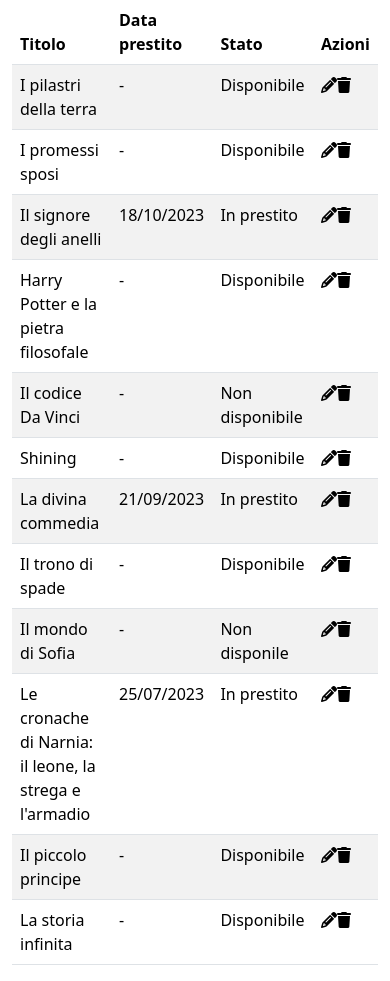
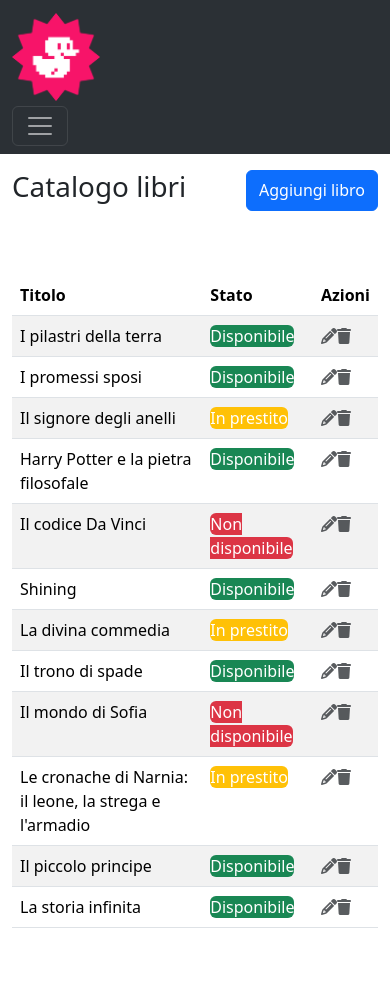
Before and after one commit to veronicamagnanimi/html-css-bootstrap-dashboard, a plain HTML site: page index.html in a window 390 px wide. Drawn offline with nearby package versions, Linux system fonts and the light colour scheme.

Commit message:
structure + responsive completed

```diff
--- a/index.html
+++ b/index.html
@@ -19,20 +19,64 @@
     />
   </head>
   <body>
-    <!-- NAVBAR -->
-    <!-- FINE NAVBAR  -->
+    <header>
+      <nav
+        class="navbar navbar-expand-lg bg-body-tertiary"
+        data-bs-theme="dark"
+      >
+        <div class="container-fluid">
+          <a class="navbar-brand w-auto d-flex" href="#"
+            ><img src="./img/duck.png" class="w-25" alt=""
+          /></a>
+          <button
+            class="navbar-toggler"
+            type="button"
+            data-bs-toggle="collapse"
+            data-bs-target="#navbarSupportedContent"
+            aria-controls="navbarSupportedContent"
+            aria-expanded="false"
+            aria-label="Toggle navigation"
+          >
+            <span class="navbar-toggler-icon"></span>
+          </button>
+          <div class="collapse navbar-collapse" id="navbarSupportedContent">
+            <ul class="navbar-nav md-2 md-lg-0">
+              <li class="nav-item">
+                <a class="nav-link active" aria-current="page" href="#"
+                  >Catalogo Libri</a
+                >
+              </li>
+              <li class="nav-item">
+                <a class="nav-link" href="#">Anagrafica Utenti</a>
+              </li>
+              <li class="nav-item">
+                <a class="nav-link" href="#">Storico Prestiti</a>
+              </li>
+              <li class="nav-item">
+                <a class="nav-link" href="#">Help</a>
+              </li>
+            </ul>
+          </div>
+        </div>
+      </nav>
+    </header>
 
     <div class="container">
       <!-- PRIMA SEZIONE  -->
-      <section class="libri"></section>
+      <section class="libri">
+       <div class="d-flex justify-content-between py-3">
+         <h1>Catalogo libri</h1>
+        <button type="button" class="btn btn-primary">Aggiungi libro</button>
+      </div>
+      </section>
       <!-- FINE PRIMA SEZIONE  -->
 
       <!-- TABELLA  -->
-      <table class="table table-striped">
+      <table class="table table-striped my-5">
         <thead>
           <tr>
             <th scope="col">Titolo</th>
-            <th scope="col">Data prestito</th>
+            <th scope="col" class="d-none d-md-inline-block">Data prestito</th>
             <th scope="col">Stato</th>
             <th scope="col">Azioni</th>
           </tr>
@@ -40,79 +84,139 @@
         <tbody>
           <tr>
             <th scope="row" class="fw-normal">I pilastri della terra</th>
-            <td>-</td>
-            <td>Disponibile</td>
-            <td><i class="fa-solid fa-pencil"></i><i class="fa-solid fa-trash"></i></td>
+            <td class="d-none d-md-block">-</td>
+            <td>
+              <span class="bg-success rounded text-white">Disponibile</span>
+            </td>
+            <td class="text-body-secondary">
+              <i class="fa-solid fa-pencil"></i
+              ><i class="fa-solid fa-trash"></i>
+            </td>
           </tr>
           <tr>
             <th scope="row" class="fw-normal">I promessi sposi</th>
-            <td>-</td>
-            <td>Disponibile</td>
-            <td><i class="fa-solid fa-pencil"></i><i class="fa-solid fa-trash"></i></td>
+            <td class="d-none d-md-block">-</td>
+            <td>
+              <span class="bg-success rounded text-white">Disponibile</span>
+            </td>
+            <td class="text-body-secondary">
+              <i class="fa-solid fa-pencil"></i
+              ><i class="fa-solid fa-trash"></i>
+            </td>
           </tr>
           <tr>
             <th scope="row" class="fw-normal">Il signore degli anelli</th>
-            <td>18/10/2023</td>
-            <td>In prestito</td>
-            <td><i class="fa-solid fa-pencil"></i><i class="fa-solid fa-trash"></i></td>
+            <td class="d-none d-md-block">18/10/2023</td>
+            <td>
+              <span class="bg-warning rounded text-white">In prestito</span>
+            </td>
+            <td class="text-body-secondary">
+              <i class="fa-solid fa-pencil"></i
+              ><i class="fa-solid fa-trash"></i>
+            </td>
           </tr>
           <tr>
             <th scope="row" class="fw-normal">
               Harry Potter e la pietra filosofale
             </th>
-            <td>-</td>
-            <td>Disponibile</td>
-            <td><i class="fa-solid fa-pencil"></i><i class="fa-solid fa-trash"></i></td>
+            <td class="d-none d-md-block">-</td>
+            <td>
+              <span class="bg-success rounded text-white">Disponibile</span>
+            </td>
+            <td class="text-body-secondary">
+              <i class="fa-solid fa-pencil"></i
+              ><i class="fa-solid fa-trash"></i>
+            </td>
           </tr>
           <tr>
             <th scope="row" class="fw-normal">Il codice Da Vinci</th>
-            <td>-</td>
-            <td>Non disponibile</td>
-            <td><i class="fa-solid fa-pencil"></i><i class="fa-solid fa-trash"></i></td>
+            <td class="d-none d-md-block">-</td>
+            <td>
+              <span class="bg-danger rounded text-white">Non disponibile</span>
+            </td>
+            <td class="text-body-secondary">
+              <i class="fa-solid fa-pencil"></i
+              ><i class="fa-solid fa-trash"></i>
+            </td>
           </tr>
           <tr>
             <th scope="row" class="fw-normal">Shining</th>
-            <td>-</td>
-            <td>Disponibile</td>
-            <td><i class="fa-solid fa-pencil"></i><i class="fa-solid fa-trash"></i></td>
+            <td class="d-none d-md-block">-</td>
+            <td>
+              <span class="bg-success rounded text-white">Disponibile</span>
+            </td>
+            <td class="text-body-secondary">
+              <i class="fa-solid fa-pencil"></i
+              ><i class="fa-solid fa-trash"></i>
+            </td>
           </tr>
           <tr>
             <th scope="row" class="fw-normal">La divina commedia</th>
-            <td>21/09/2023</td>
-            <td>In prestito</td>
-            <td><i class="fa-solid fa-pencil"></i><i class="fa-solid fa-trash"></i></td>
+            <td class="d-none d-md-block">21/09/2023</td>
+            <td>
+              <span class="bg-warning rounded text-white">In prestito</span>
+            </td>
+            <td class="text-body-secondary">
+              <i class="fa-solid fa-pencil"></i
+              ><i class="fa-solid fa-trash"></i>
+            </td>
           </tr>
           <tr>
             <th scope="row" class="fw-normal">Il trono di spade</th>
-            <td>-</td>
-            <td>Disponibile</td>
-            <td><i class="fa-solid fa-pencil"></i><i class="fa-solid fa-trash"></i></td>
+            <td class="d-none d-md-block">-</td>
+            <td>
+              <span class="bg-success rounded text-white">Disponibile</span>
+            </td>
+            <td class="text-body-secondary">
+              <i class="fa-solid fa-pencil"></i
+              ><i class="fa-solid fa-trash"></i>
+            </td>
           </tr>
           <tr>
             <th scope="row" class="fw-normal">Il mondo di Sofia</th>
-            <td>-</td>
-            <td>Non disponile</td>
-            <td><i class="fa-solid fa-pencil"></i><i class="fa-solid fa-trash"></i></td>
+            <td class="d-none d-md-block">-</td>
+            <td>
+              <span class="bg-danger rounded text-white">Non disponibile</span>
+            </td>
+            <td class="text-body-secondary">
+              <i class="fa-solid fa-pencil"></i
+              ><i class="fa-solid fa-trash"></i>
+            </td>
           </tr>
           <tr>
             <th scope="row" class="fw-normal">
               Le cronache di Narnia: il leone, la strega e l'armadio
             </th>
-            <td>25/07/2023</td>
-            <td>In prestito</td>
-            <td><i class="fa-solid fa-pencil"></i><i class="fa-solid fa-trash"></i></td>
+            <td class="d-none d-md-block">25/07/2023</td>
+            <td>
+              <span class="bg-warning rounded text-white">In prestito</span>
+            </td>
+            <td class="text-body-secondary">
+              <i class="fa-solid fa-pencil"></i
+              ><i class="fa-solid fa-trash"></i>
+            </td>
           </tr>
           <tr>
             <th scope="row" class="fw-normal">Il piccolo principe</th>
-            <td>-</td>
-            <td>Disponibile</td>
-            <td><i class="fa-solid fa-pencil"></i><i class="fa-solid fa-trash"></i></td>
+            <td class="d-none d-md-block">-</td>
+            <td>
+              <span class="bg-success rounded text-white">Disponibile</span>
+            </td>
+            <td class="text-body-secondary">
+              <i class="fa-solid fa-pencil"></i
+              ><i class="fa-solid fa-trash"></i>
+            </td>
           </tr>
           <tr>
             <th scope="row" class="fw-normal">La storia infinita</th>
-            <td>-</td>
-            <td>Disponibile</td>
-            <td><i class="fa-solid fa-pencil"></i><i class="fa-solid fa-trash"></i></td>
+            <td class="d-none d-md-block">-</td>
+            <td>
+              <span class="bg-success rounded text-white">Disponibile</span>
+            </td>
+            <td class="text-body-secondary">
+              <i class="fa-solid fa-pencil"></i
+              ><i class="fa-solid fa-trash"></i>
+            </td>
           </tr>
         </tbody>
       </table>
```
